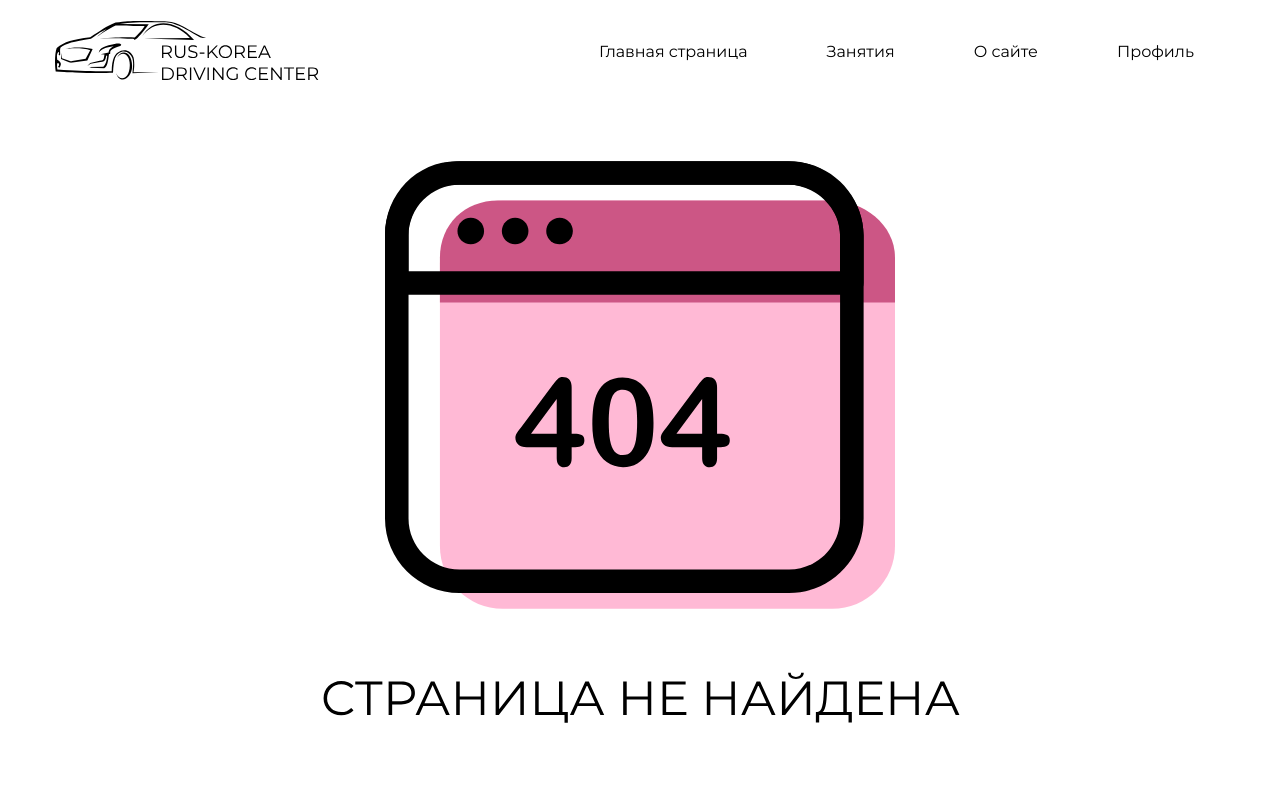
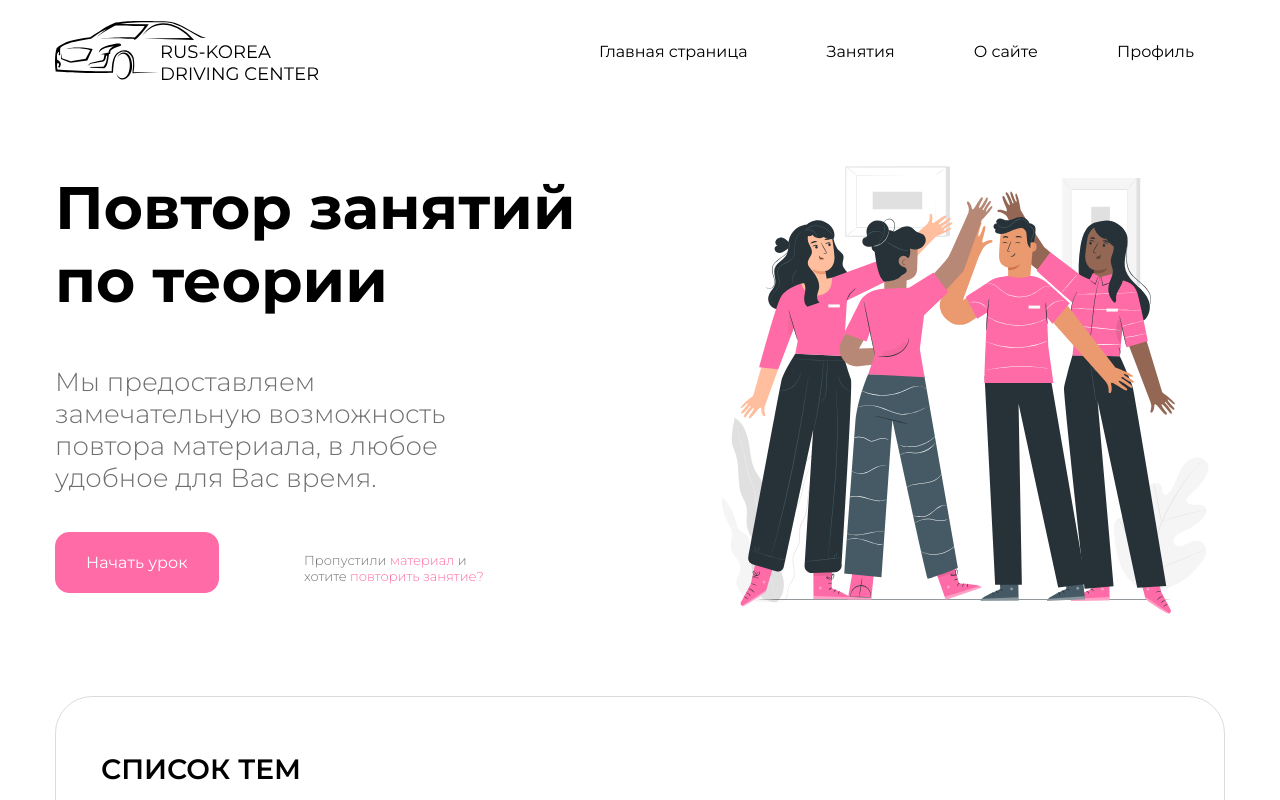
Before and after one commit to cprKorzh/repeat-site-react, a React (Create React App) app: page /404 in a window 1280 px wide. Shown: the top 800 px of the page. Built offline with nearby package versions, Linux system fonts and the light colour scheme.

Commit message:
Update router.js

```diff
--- a/src/router/router.js
+++ b/src/router/router.js
@@ -14,7 +14,7 @@ const LiksRoute = () => {
 				<Route path="/examplelesson" element={<ExampleLesson/>} />
 
 				<Route path="*" element={<Navigate to="/404"/>} />
-				<Route path="/404" element={<NotFound/>} />
+				<Route path="/404" element={<Home/>} />
 			</Routes>
 		</Router>
 	);
```
